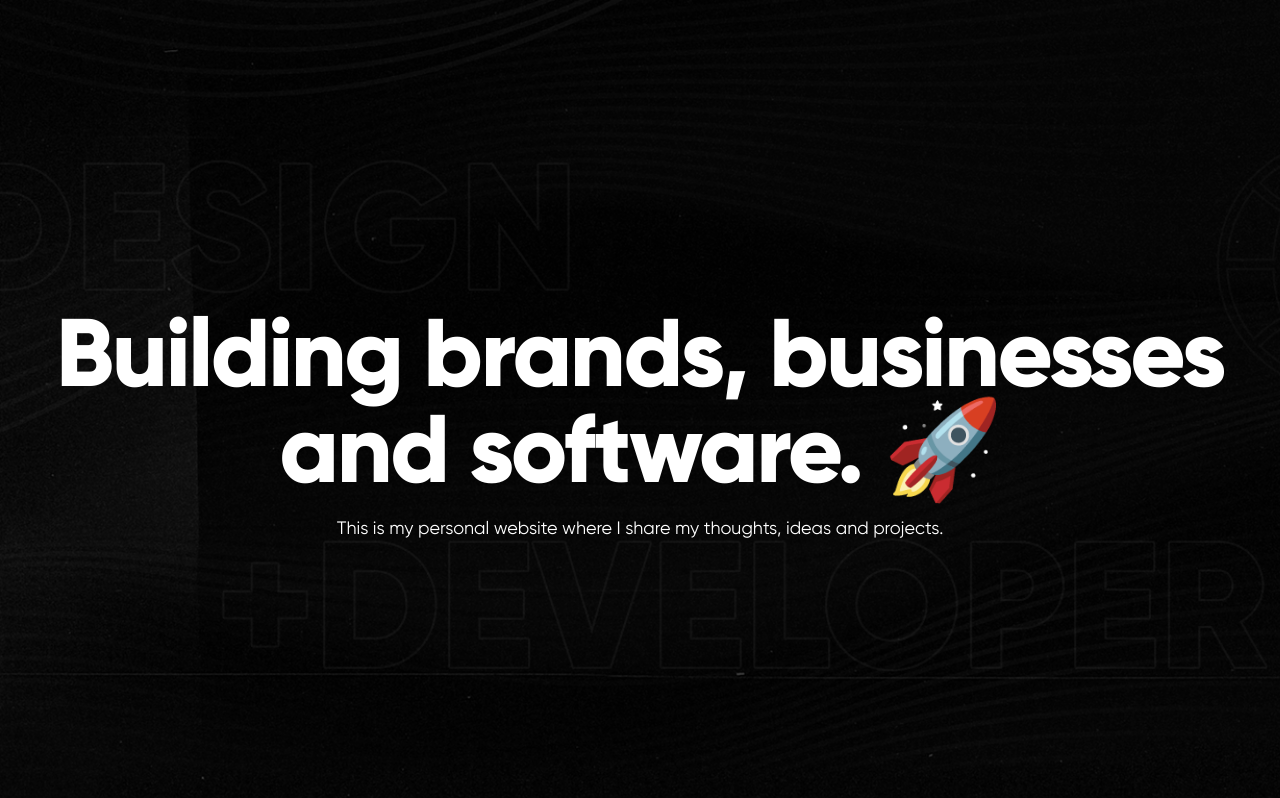
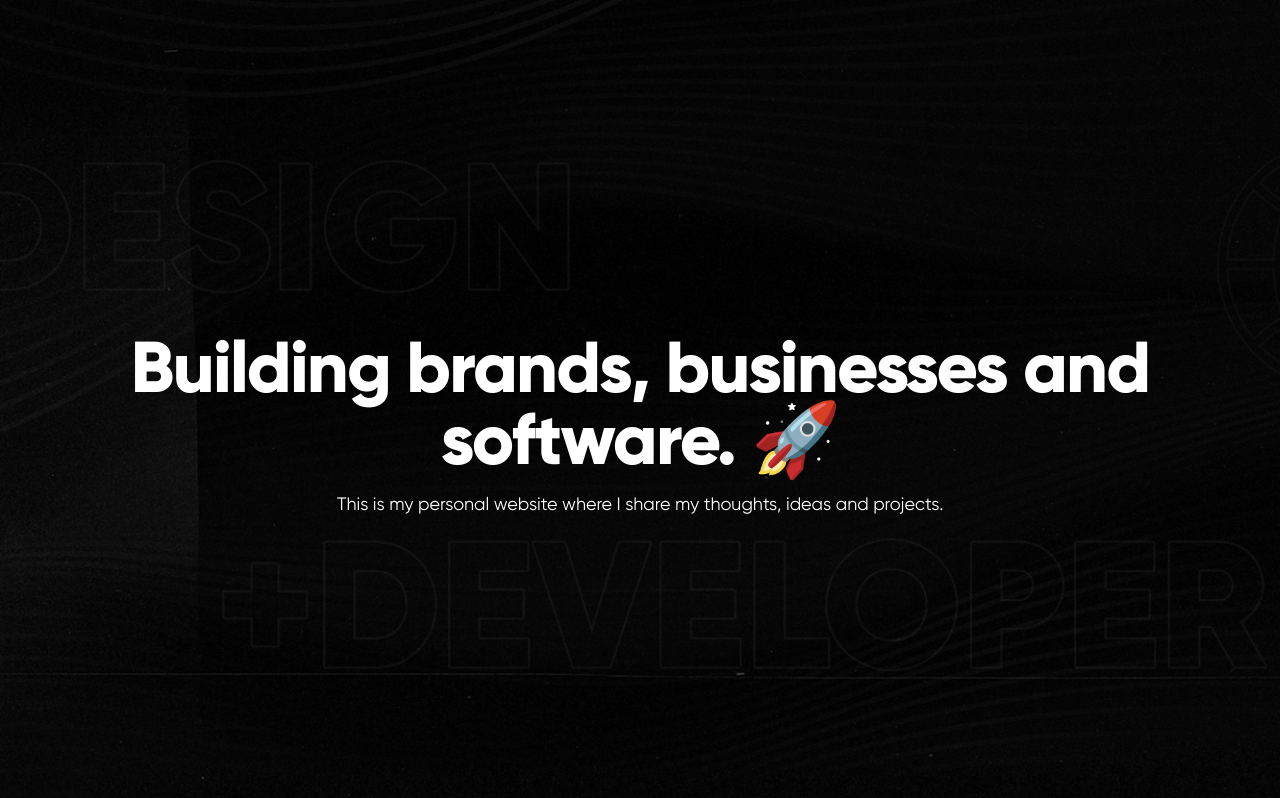
Before and after one commit to Joseph-Adedayo/portfolio, a Next.js app: page /about in a window 1280 px wide. Shown: the top 798 px of the page. Built offline with nearby package versions, Linux system fonts and the light colour scheme.

Commit message:
small text size change

```diff
--- a/pages/about.js
+++ b/pages/about.js
@@ -209,7 +209,7 @@ const Hero = () => {
           transition={{ ease: "easeInOut", duration: 3 }}
         >
           <div className="text-center">
-            <h1 className="text-4xl font-bold tracking-tight sm:text-6xl lg:text-8xl xl:text-8xl">
+            <h1 className="text-4xl font-bold tracking-tight sm:text-6xl lg:text-7xl 2xl:text-8xl">
               Building brands, businesses and software. 🚀
             </h1>
             <p className="mt-2 text-sm lg:text-lg lg:leading-8 font-gilroyregular">
```
